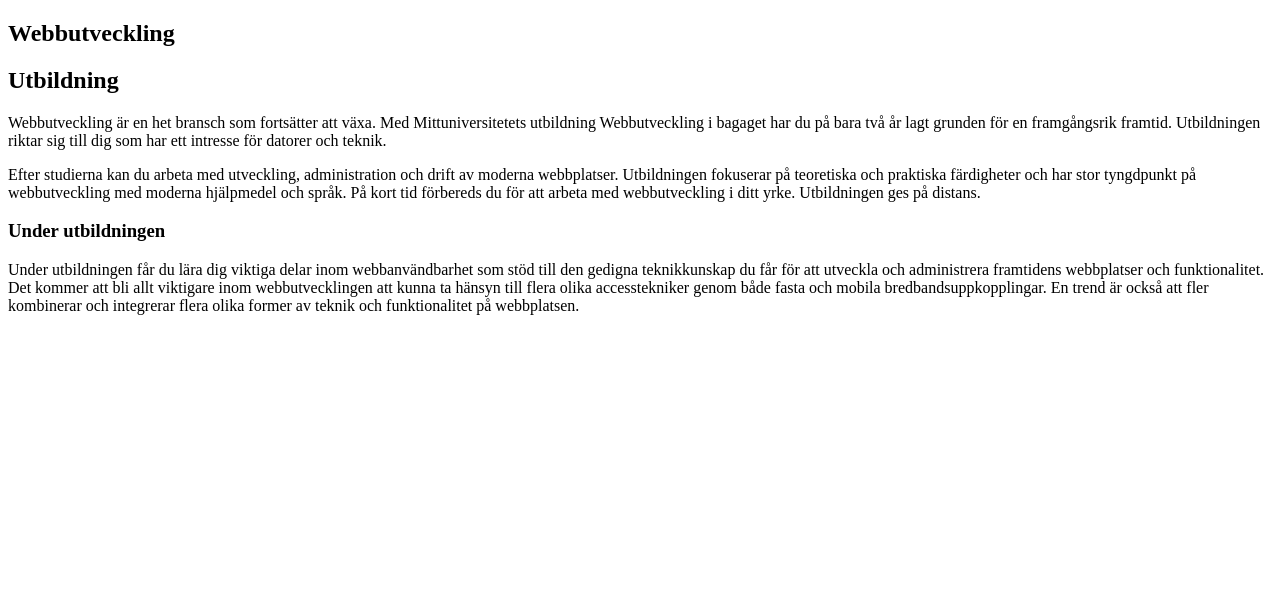
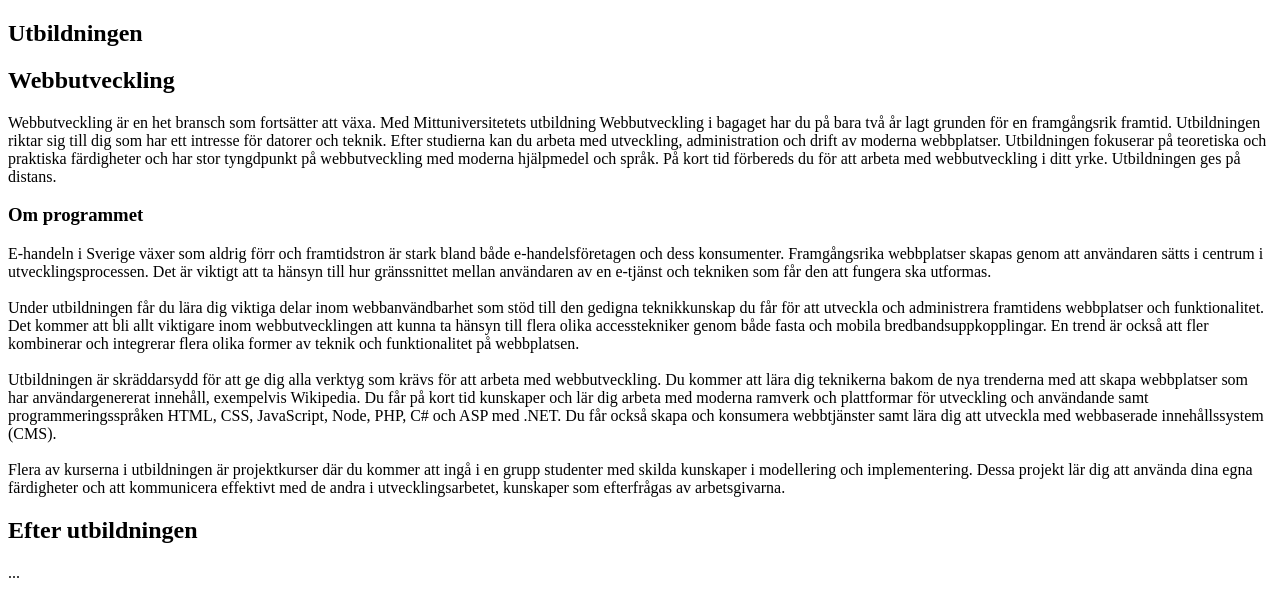
Before and after one commit to MCJ05/Lab-2, a plain HTML site: page index.html in a window 1280 px wide. Drawn offline with Linux system fonts and the light colour scheme.

Commit message:
Laggt till resterande text som tillhör "om programmet"

```diff
--- a/index.html
+++ b/index.html
@@ -14,29 +14,51 @@
         <!--MAIN-->
         <main>
             <article class="container">
-                <h1>Webbutveckling</h1>
+                <h1>Utbildningen</h1>
                 <section class="grid-container">
-                    <h2>Utbildning</h2>
+                    <h2>Webbutveckling</h2>
                     <p>
                         Webbutveckling är en het bransch som fortsätter att växa. Med Mittuniversitetets utbildning
                         Webbutveckling i bagaget har du på bara två år lagt grunden för en framgångsrik framtid. Utbildningen
-                        riktar sig till dig som har ett intresse för datorer och teknik.
-                    </p>
-                    <p>
-                        Efter studierna kan du arbeta med
+                        riktar sig till dig som har ett intresse för datorer och teknik. Efter studierna kan du arbeta med
                         utveckling, administration och drift av moderna webbplatser. Utbildningen fokuserar på teoretiska
                         och praktiska färdigheter och har stor tyngdpunkt på webbutveckling med moderna hjälpmedel och språk.
                         På kort tid förbereds du för att arbeta med webbutveckling i ditt yrke. Utbildningen ges på distans.
                     </p>
                 </section>
                 <section class="main-container">
-                    <h3>Under utbildningen</h3>
+                    <h3>Om programmet</h3>
                     <p>
+                        E-handeln i Sverige växer som aldrig förr och framtidstron är stark bland både e-handelsföretagen
+                        och dess konsumenter. Framgångsrika webbplatser skapas genom att användaren sätts i centrum i
+                        utvecklingsprocessen. Det är viktigt att ta hänsyn till hur gränssnittet mellan användaren av en
+                        e-tjänst och tekniken som får den att fungera ska utformas.
+                        <br>
+                        <br>
                         Under utbildningen får du lära dig viktiga delar inom webbanvändbarhet som stöd till den gedigna
                         teknikkunskap du får för att utveckla och administrera framtidens webbplatser och funktionalitet.
                         Det kommer att bli allt viktigare inom webbutvecklingen att kunna ta hänsyn till flera olika
                         accesstekniker genom både fasta och mobila bredbandsuppkopplingar. En trend är också att fler
                         kombinerar och integrerar flera olika former av teknik och funktionalitet på webbplatsen.
+                        <br>
+                        <br>
+                        Utbildningen är skräddarsydd för att ge dig alla verktyg som krävs för att arbeta med webbutveckling.
+                        Du kommer att lära dig teknikerna bakom de nya trenderna med att skapa webbplatser som har
+                        användargenererat innehåll, exempelvis Wikipedia. Du får på kort tid kunskaper och lär dig arbeta med
+                        moderna ramverk och plattformar för utveckling och användande samt programmeringsspråken HTML, CSS,
+                        JavaScript, Node, PHP, C# och ASP med .NET. Du får också skapa och konsumera webbtjänster samt lära
+                        dig att utveckla med webbaserade innehållssystem (CMS).
+                        <br>
+                        <br>
+                        Flera av kurserna i utbildningen är projektkurser där du kommer att ingå i en grupp studenter med skilda
+                        kunskaper i modellering och implementering. Dessa projekt lär dig att använda dina egna färdigheter och
+                        att kommunicera effektivt med de andra i utvecklingsarbetet, kunskaper som efterfrågas av arbetsgivarna.
+                    </p>
+                </section>
+                <section class="side-wrapper">
+                    <h2> Efter utbildningen</h2>
+                    <p>
+                        ...
                     </p>
                 </section>
             </article>
```
